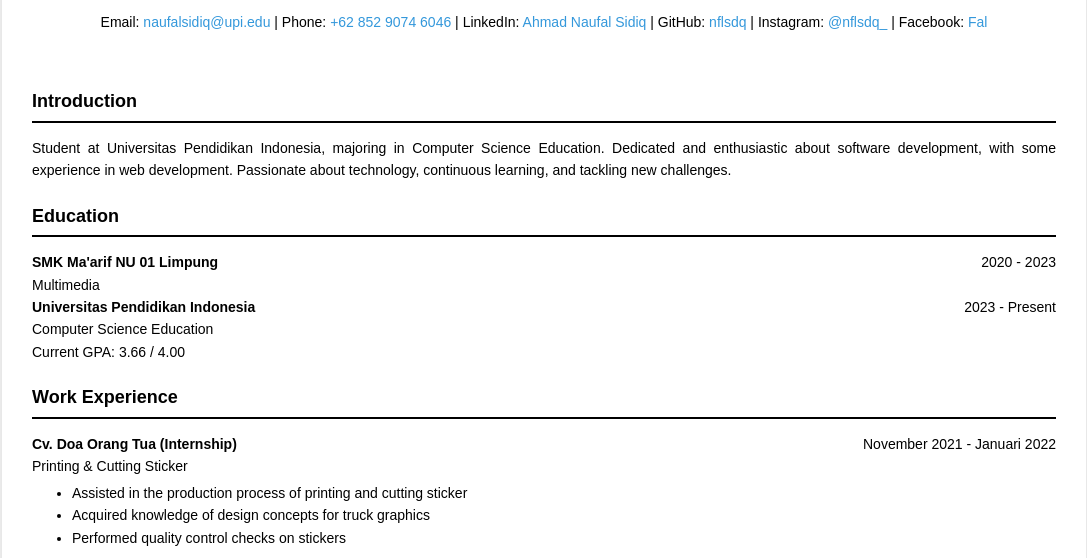
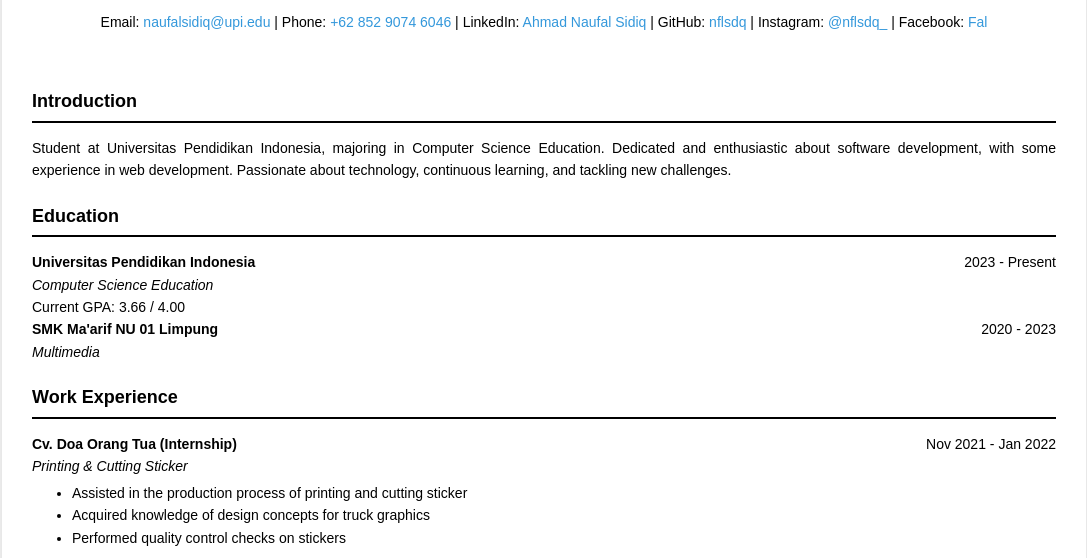
Before and after one commit to nflsdq/cv, a plain HTML site: page index.html in a window 1280 px wide. Shown: the part 242-800 px from the top of the page, without its empty margins (96-1183 px from the left). Drawn offline with Linux system fonts and the light colour scheme.

Commit message:
index.html

```diff
--- a/index.html
+++ b/index.html
@@ -81,6 +81,10 @@
         th {
             text-align: left;
         }
+
+        .major, .job {
+            font-style: italic;
+        }
     </style>
 </head>
 <body>
@@ -105,17 +109,17 @@
 
         <h4 class="title">Education</h4>
         <p class="content">
+            <strong class="left">Universitas Pendidikan Indonesia</strong> <span class="right">2023 - Present</span><br>
+            <span class="major">Computer Science Education</span><br>
+            Current GPA: 3.66 / 4.00<br>
             <strong class="left">SMK Ma'arif NU 01 Limpung</strong> <span class="right">2020 - 2023</span><br>
-            Multimedia<br>
-            <strong class="left">Universitas Pendidikan Indonesia</strong> <span class="right">2023 - Present</span><br>
-            Computer Science Education<br>
-            Current GPA: 3.66 / 4.00
+            <span class="major">Multimedia</span><br>
         </p>
 
         <h4 class="title">Work Experience</h4>
         <p class="content">
-            <strong class="left">Cv. Doa Orang Tua (Internship)</strong> <span class="right">November 2021 - Januari 2022</span><br>
-            Printing & Cutting Sticker<br>
+            <strong class="left">Cv. Doa Orang Tua (Internship)</strong> <span class="right">Nov 2021 - Jan 2022</span><br>
+            <span class="job">Printing & Cutting Sticker</span><br>
             <ul>
                 <li>Assisted in the production process of printing and cutting sticker</li>
                 <li>Acquired knowledge of design concepts for truck graphics</li>
```
